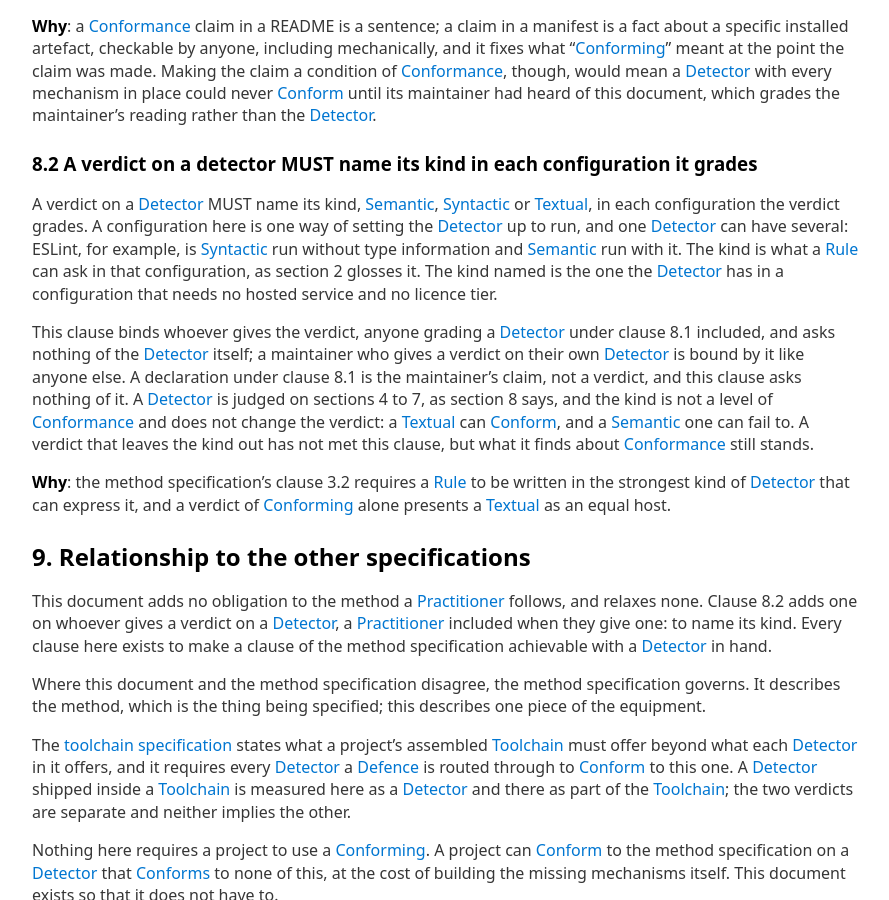
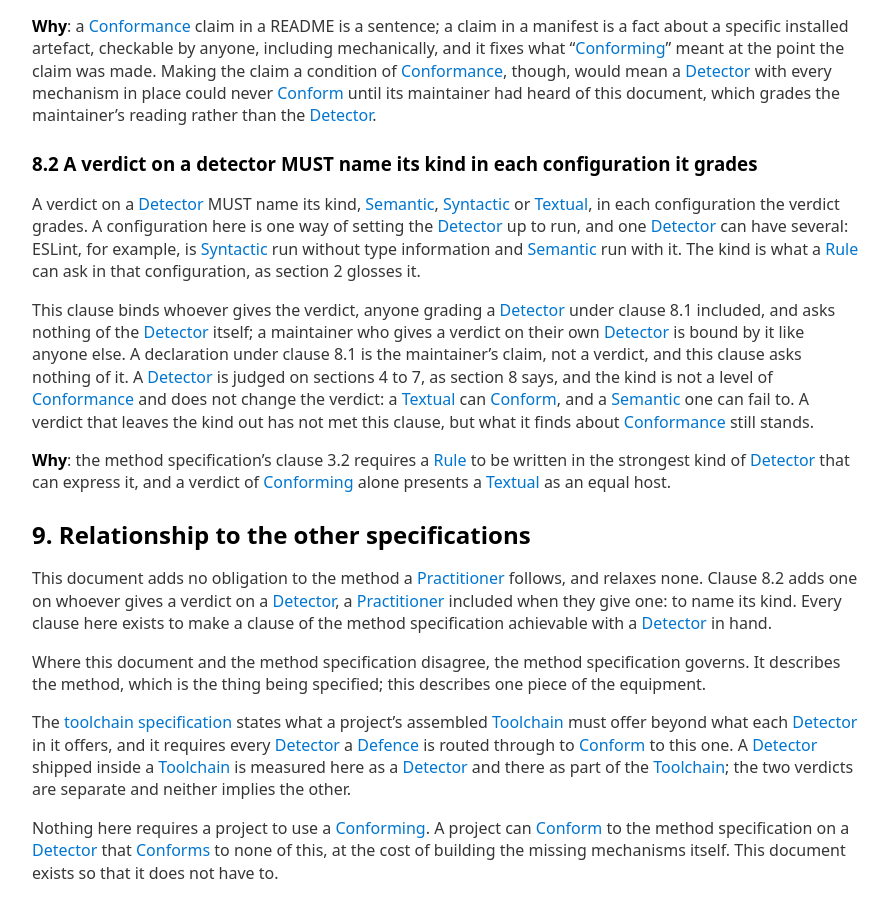
Before and after one commit to Defence-Before-Fix/defence-before-fix.github.io, a Jekyll site: the page built from DETECTOR-SPEC.md, in a window 1280 px wide and 900 px high, scrolled down 8305 px. Shown: the whole window, without its empty margins (192-1081 px from the left). Built offline with Jekyll 4.4.1, drawn with Linux system fonts in a browser that asks for light colours; our own code applies the rules of GitHub Pages for plain Markdown files.

Commit message:
Detector 8.2: the hosted-service sentence dropped
After run 74: clause 8.2 no longer says which configuration's kind is named beyond "each
configuration the verdict grades"; the sentence on a hosted service or a licence tier, which
three readers could not place, is gone, and the changelog line follows.

Co-Authored-By: Claude Fable 5.1 <noreply@anthropic.com>

```diff
--- a/DETECTOR-SPEC.md
+++ b/DETECTOR-SPEC.md
@@ -374,8 +374,7 @@ A verdict on a [Detector] MUST name its kind, [Semantic], [Syntactic] or [Textua
 configuration the verdict grades. A configuration here is one way of setting the [Detector] up to
 run, and one [Detector] can have several: ESLint, for example, is [Syntactic] run without type
 information and [Semantic] run with it. The kind is what a [Rule] can ask in that configuration,
-as section 2 glosses it. The kind named is the one the [Detector] has in a configuration that
-needs no hosted service and no licence tier.
+as section 2 glosses it.
 
 This clause binds whoever gives the verdict, anyone grading a [Detector] under clause 8.1
 included, and asks nothing of the [Detector] itself; a maintainer who gives a verdict on their
```
Also changed, not shown: CHANGELOG.md.
